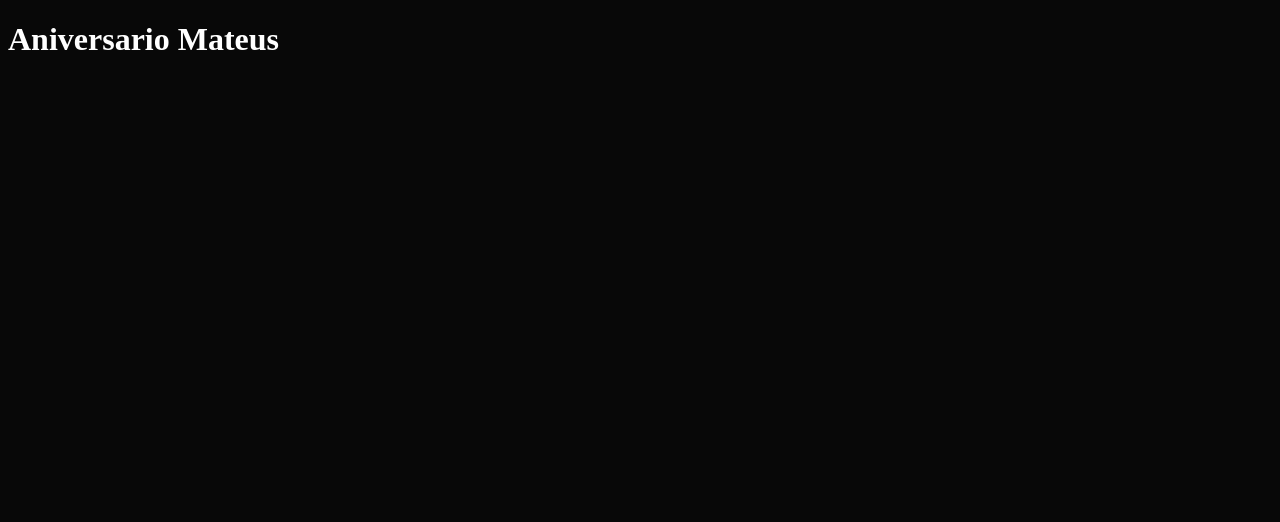
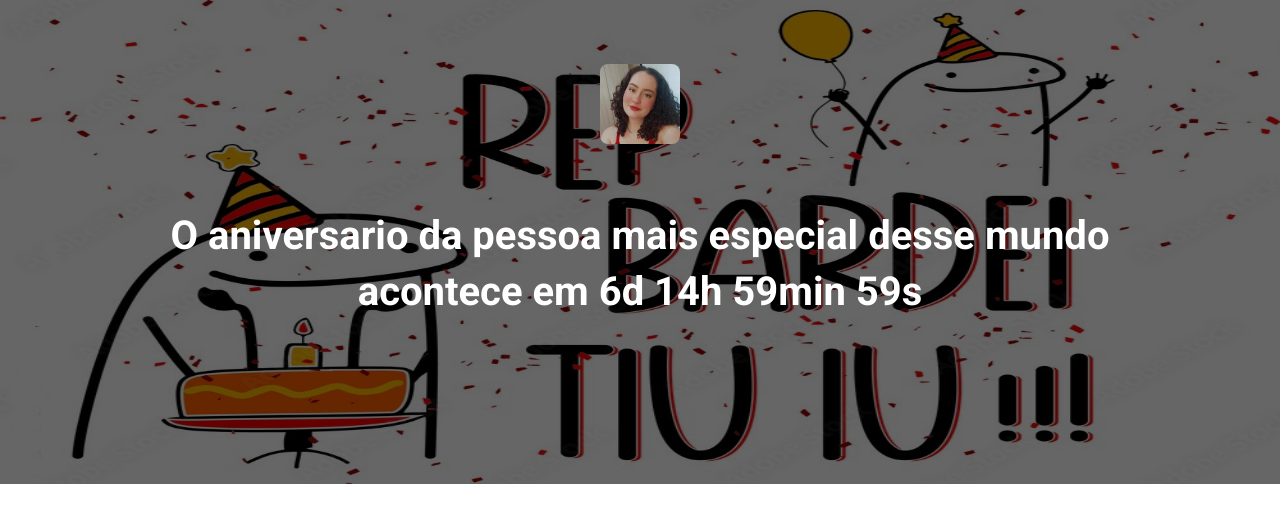
Before and after one commit to MateusSanchesRodriguez/landpage_evento, a website built with Parcel: page src/index.html in a window 1280 px wide. Built offline with nearby package versions, Linux system fonts and the light colour scheme; a web font is replaced by a local one.

Commit message:
criando o hero

```diff
--- a/src/index.html
+++ b/src/index.html
@@ -4,11 +4,21 @@
     <meta charset="UTF-8">
     <meta http-equiv="X-UA-Compatible" content="IE=edge">
     <meta name="viewport" content="width=device-width, initial-scale=1.0">
+    <link rel="preconnect" href="https://fonts.googleapis.com">
+    <link rel="preconnect" href="https://fonts.gstatic.com" crossorigin>
+    <link href="https://fonts.googleapis.com/css2?family=Bruno+Ace+SC&family=Roboto:wght@400;700&display=swap" rel="stylesheet">
     <link rel="stylesheet" href="styles/style.scss">
     <title>Aniversario Mateus</title>
 </head>
 <body>
-    <h1>Aniversario Mateus</h1>
+    <header class="hero">
+        <div class="container">
+            <img  class="hero--logo" src="./image/gigi.jpg" alt="">
+            <p class="hero--text">
+                O aniversario da pessoa mais especial desse mundo acontece em 6d 14h 59min 59s
+            </p>
+        </div>
+    </header>
     <script src="scripts/index.js"></script>
 </body>
 </html>
--- /dev/null
+++ b/src/styles/_hero.scss
@@ -0,0 +1,52 @@
+.hero{
+    padding-top: 64px;
+    padding-bottom: 100px;
+    background-image: url(../image/fundo.jpg);
+    background-repeat: no-repeat;
+    background-size: 100% 100%;
+    position: relative;
+
+    .container{
+        position: relative;
+    }
+
+    &::before{
+        position: absolute;
+        top: 0;
+        left: 0;
+        width: 100%;
+        height: 100%;
+        background-color: #000;
+        content: "";
+        opacity: 0.6;
+    }
+
+    &--text{
+        margin-top: 64px;
+        margin-bottom: 64px;
+        font-size: 40px;
+        line-height: 56px;
+        font-weight: 800;
+        text-align: center;
+    }
+
+    &--logo{
+        margin: 0 auto;
+        height: 80px;
+        display: block;
+        border-radius: 8px;
+    }
+
+    @media(max-width:640px){
+        padding:  40px 0;
+        &--logo{
+            height: 40px;
+        }
+
+        &--text{
+            font-size: 22px;
+            line-height: 24px;
+            margin: 24px 0;
+        }
+    }
+}
--- a/src/styles/style.scss
+++ b/src/styles/style.scss
@@ -1,4 +1,23 @@
-body{
-    background-color: rgb(8, 8, 8);
-    color: white;
+@use 'hero';
+
+* {
+    padding: 0;
+    margin: 0;
+    box-sizing: border-box;
+    font-family: Roboto, sans-serif ;
+    color: #fff;
 }
+
+.container{
+    max-width: 960px;
+    width: 100%;
+    margin: 0 auto;
+
+    @media (max-width:640px){
+        max-width: 80%;
+    }
+
+    @media(max-width:1024px){
+        max-width: 90%;
+    }
+}
```
Also changed, not shown: src/image/fundo.jpg (added), src/image/gigi.jpg (added).
